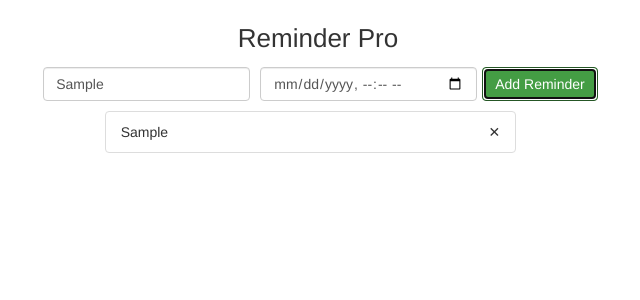
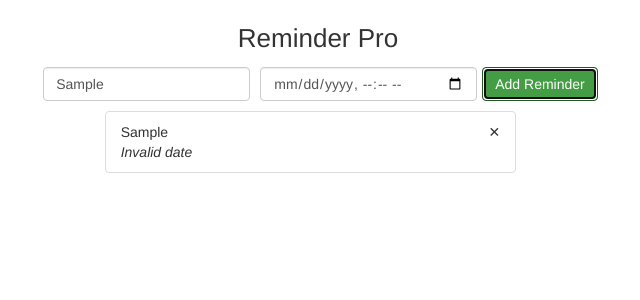
Before and after one commit to J-Waz/ReminderApp, a React (Create React App) app: page / in a window 1280 px wide. Both pictures are taken after typing "Sample" into the empty fields and a click on the button "Add Reminder". Shown: the top 300 px of the page, without its empty margins (322-962 px from the left). Built offline with nearby package versions, Linux system fonts and the light colour scheme.

Commit message:
date rendering from today function

```diff
--- a/package.json
+++ b/package.json
@@ -6,6 +6,7 @@
     "@testing-library/jest-dom": "^4.2.4",
     "@testing-library/react": "^9.3.2",
     "@testing-library/user-event": "^7.1.2",
+    "moment": "^2.27.0",
     "react": "^16.13.1",
     "react-dom": "^16.13.1",
     "react-redux": "^7.2.1",
--- a/src/components/app.jsx
+++ b/src/components/app.jsx
@@ -1,6 +1,7 @@
 import React, { Component } from "react";
 import { connect } from "react-redux";
 import { addReminder, deleteReminder } from "../actions";
+import moment from 'moment'
 
 class App extends Component {
   constructor(props) {
@@ -31,7 +32,7 @@ class App extends Component {
             <li key={reminder.id} className="list-group-item">
               <div className="list-item">
               <div>{reminder.text}</div>
-              <div>{reminder.dueDate}</div>
+              <div><em>{moment(new Date(reminder.dueDate)).fromNow()}</em></div>
               </div>
               <div
                 className="list-item delete-button"
```
Also changed, not shown: 1 other file (tests, documents, lock files or other folders).
